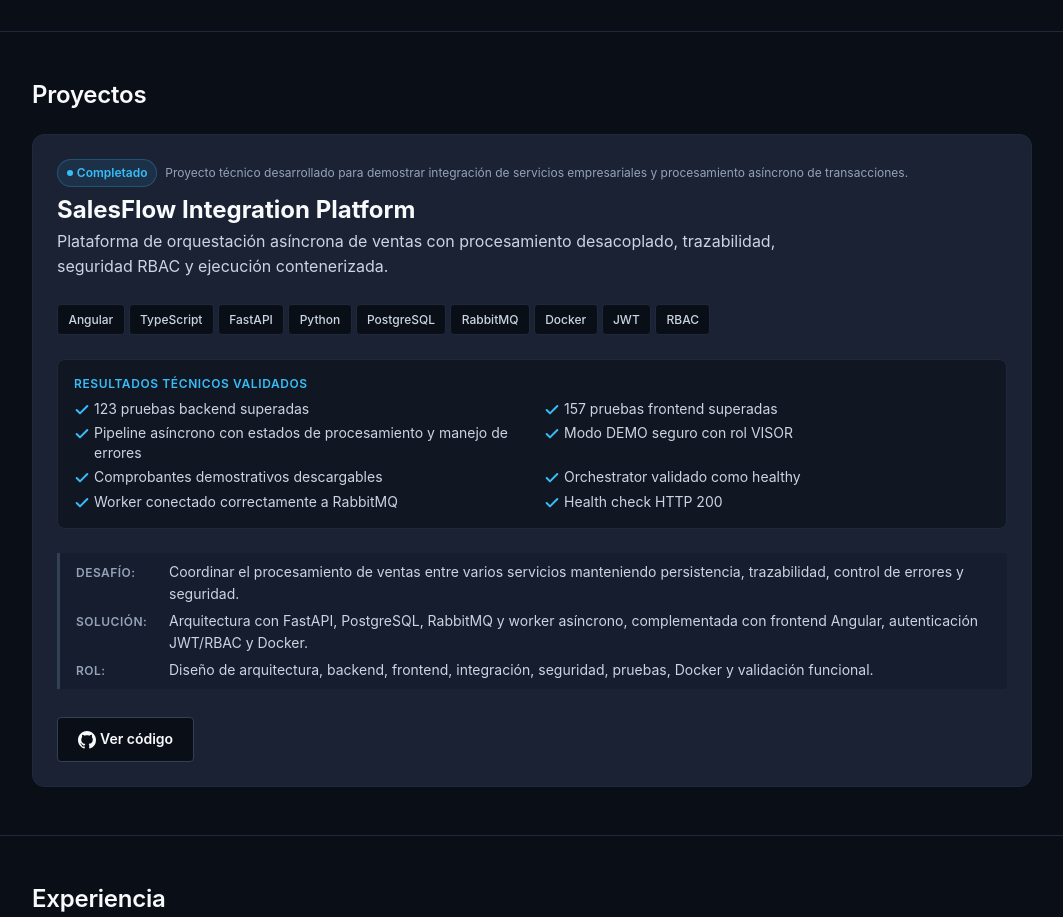
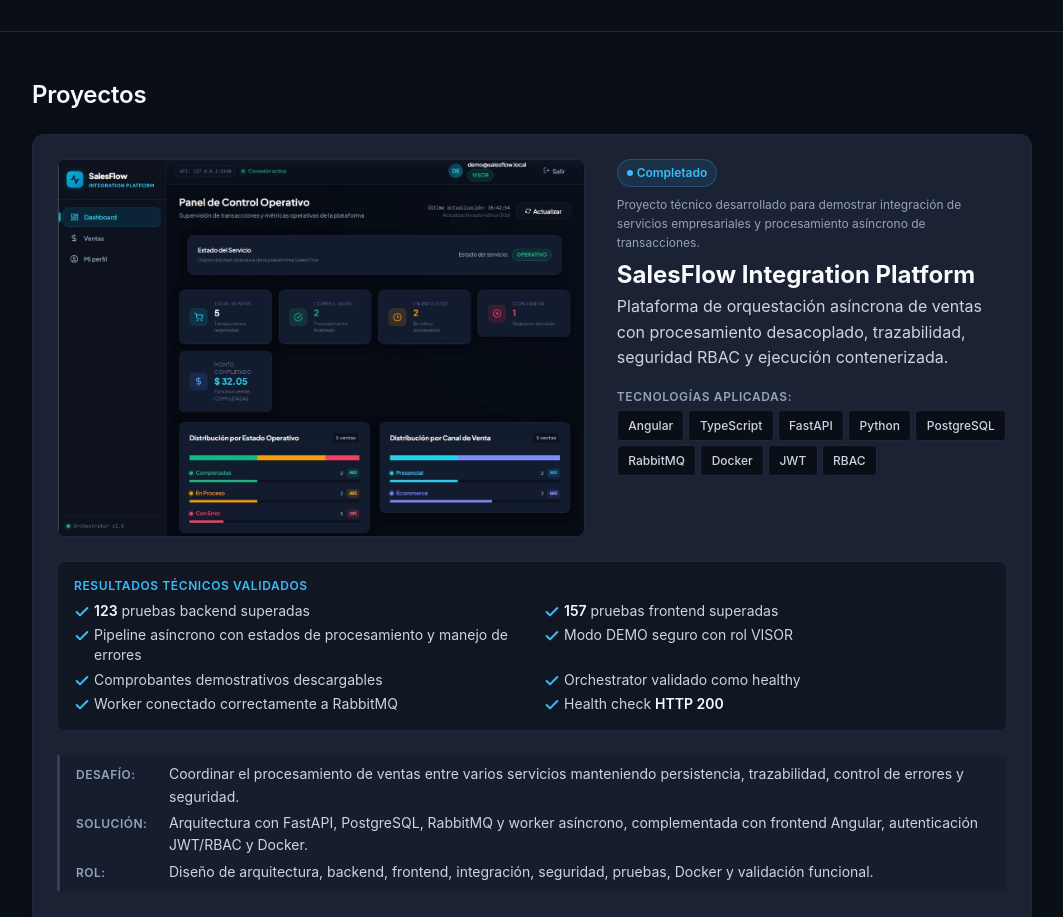
Before and after one commit to OmarHrock/omarhrock.github.io, an Astro site: page / in a window 1280 px wide. Shown: the part 460-1377 px from the top of the page, without its empty margins (108-1171 px from the left). Built offline with nearby package versions, Linux system fonts and the light colour scheme; Astro itself is replaced by a stand-in of ours.

Commit message:
feat: integracion de  SalesFlow

```diff
--- a/src/components/common/BackToTop.astro
+++ b/src/components/common/BackToTop.astro
@@ -29,7 +29,7 @@
     font-size: var(--text-base);
     font-weight: var(--font-weight-semibold);
     box-shadow: 0 4px 12px rgba(0, 0, 0, 0.3);
-    transition: opacity 0.2s ease, visibility 0.2s ease, background-color 0.2s ease, border-color 0.2s ease;
+    transition: opacity 0.2s ease, visibility 0.2s ease, background-color 0.2s ease, border-color 0.2s ease, transform 0.2s ease;
   }
 
   /* Estado mejorado por JavaScript: se oculta arriba y aparece con scroll */
@@ -49,6 +49,7 @@
     background-color: var(--color-bg-surface);
     border-color: var(--color-accent);
     color: var(--color-accent);
+    transform: translateY(-2px);
   }
 
   .back-to-top:focus-visible {
@@ -59,6 +60,9 @@
   @media (prefers-reduced-motion: reduce) {
     .back-to-top {
       transition: none;
+    }
+    .back-to-top:hover {
+      transform: none;
     }
   }
 
--- a/src/components/experience/ExperienceItem.astro
+++ b/src/components/experience/ExperienceItem.astro
@@ -132,8 +132,8 @@ if (experience.current) {
   }
 
   .experience-item.is-compact .responsibility-item {
-    font-size: var(--text-xs);
-    color: var(--color-text-muted);
+    font-size: var(--text-sm);
+    color: var(--color-text-secondary);
   }
 
   .experience-header {
@@ -169,7 +169,7 @@ if (experience.current) {
   }
 
   .period-text {
-    color: var(--color-text-muted);
+    color: var(--color-text-secondary);
     font-family: var(--font-family-mono);
     font-size: var(--text-xs);
   }
@@ -207,7 +207,7 @@ if (experience.current) {
     font-size: var(--text-xs);
     font-weight: var(--font-weight-semibold);
     text-transform: uppercase;
-    letter-spacing: 0.04em;
+    letter-spacing: 0.05em;
     color: var(--color-text-muted);
   }
 
--- a/src/components/projects/ProjectCard.astro
+++ b/src/components/projects/ProjectCard.astro
@@ -17,10 +17,34 @@ const statusLabels: Record<Project['status'], string> = {
 const statusText = statusLabels[project.status] ?? 'Proyecto';
 const hasImages = Boolean(project.images && project.images.length > 0);
 const titleId = `project-${project.id}-title`;
+
+// Función para resaltar sutilmente números y estados clave sin añadir JS de cliente
+function formatResultText(text: string): string {
+  return text.replace(
+    /\b(123|157|HTTP 200)\b/g,
+    '<strong class="metric-highlight">$1</strong>'
+  );
+}
 ---
 
-<article class="project-card" aria-labelledby={titleId}>
-  <!-- Encabezado: Metadatos, Título y Descripción -->
+<article class={`project-card ${hasImages ? 'has-media' : 'no-media'}`} aria-labelledby={titleId}>
+  <!-- Bloque superior: Split (Imagen 1.15fr / Resumen + Tecnologías 0.85fr en >= 900px) -->
+  <div class="card-hero-split">
+    {hasImages && (
+      <figure class="project-media">
+        <img
+          src={project.images![0]}
+          alt={`Captura completa de la interfaz de ${project.title}`}
+          width="1270"
+          height="909"
+          loading="lazy"
+          decoding="async"
+          class="project-image"
+        />
+      </figure>
+    )}
+
+    <div class="project-summary-col">
       <header class="card-header">
         <div class="header-top">
           <span class={`status-badge status-${project.status}`}>
@@ -36,22 +60,9 @@ const titleId = `project-${project.id}-title`;
         <p class="project-description">{project.shortDescription}</p>
       </header>
 
-  <!-- Imagen opcional (solo se renderiza cuando existen imágenes físicas configuradas) -->
-  {hasImages && (
-    <figure class="project-media">
-      <img
-        src={project.images![0]}
-        alt={`Captura representativa de ${project.title}`}
-        loading="lazy"
-        decoding="async"
-        class="project-image"
-      />
-    </figure>
-  )}
-
-  <!-- Tecnologías principales (alta escaneabilidad) -->
       {project.technologies && project.technologies.length > 0 && (
         <div class="technologies-block">
+          <span class="tech-label">Tecnologías aplicadas:</span>
           <ul class="tech-list" aria-label={`Tecnologías utilizadas en ${project.title}`}>
             {project.technologies.map((tech) => (
               <li class="tech-item">{tech}</li>
@@ -59,8 +70,10 @@ const titleId = `project-${project.id}-title`;
           </ul>
         </div>
       )}
+    </div>
+  </div>
 
-  <!-- Resultados técnicos validados (alto impacto para reclutadores) -->
+  <!-- Resultados técnicos validados (alto impacto visual con escaneo rápido) -->
   {project.results && project.results.length > 0 && (
     <div class="results-section">
       <h4 class="section-subtitle">Resultados técnicos validados</h4>
@@ -70,7 +83,7 @@ const titleId = `project-${project.id}-title`;
             <svg class="check-icon" width="16" height="16" viewBox="0 0 16 16" fill="none" aria-hidden="true">
               <path d="M13.3334 4L6.00008 11.3333L2.66675 8" stroke="currentColor" stroke-width="2" stroke-linecap="round" stroke-linejoin="round"/>
             </svg>
-            <span>{result}</span>
+            <span class="result-text" set:html={formatResultText(result)} />
           </li>
         ))}
       </ul>
@@ -142,11 +155,33 @@ const titleId = `project-${project.id}-title`;
     display: flex;
     flex-direction: column;
     gap: var(--space-lg);
-    transition: border-color var(--transition-normal);
+    box-shadow: 0 4px 20px rgba(0, 0, 0, 0.2);
   }
 
   .project-card:hover {
     border-color: var(--color-border-subtle);
+  }
+
+  /* Split Layout para Desktop con Imagen */
+  .card-hero-split {
+    display: flex;
+    flex-direction: column;
+    gap: var(--space-md);
+  }
+
+  @media (min-width: 900px) {
+    .project-card.has-media .card-hero-split {
+      display: grid;
+      grid-template-columns: minmax(0, 1.15fr) minmax(0, 0.85fr);
+      gap: var(--space-xl);
+      align-items: start;
+    }
+  }
+
+  .project-summary-col {
+    display: flex;
+    flex-direction: column;
+    gap: var(--space-md);
   }
 
   /* Encabezado */
@@ -211,26 +246,41 @@ const titleId = `project-${project.id}-title`;
     max-width: 75ch;
   }
 
-  /* Media / Imagen opcional */
+  /* Media / Imagen con object-fit contain para preservar interfaz completa */
   .project-media {
     margin: 0;
     border-radius: var(--radius-md);
     overflow: hidden;
     border: 1px solid var(--color-border);
-    background-color: var(--color-bg-surface-elevated);
+    background-color: #080c14;
+    aspect-ratio: 1270 / 909;
+    display: flex;
+    align-items: center;
+    justify-content: center;
   }
 
   .project-image {
     width: 100%;
-    height: auto;
-    aspect-ratio: 16 / 9;
-    object-fit: cover;
+    height: 100%;
+    aspect-ratio: 1270 / 909;
+    object-fit: contain;
     display: block;
   }
 
   /* Tecnologías */
   .technologies-block {
     margin: 0;
+    display: flex;
+    flex-direction: column;
+    gap: var(--space-xs);
+  }
+
+  .tech-label {
+    font-size: var(--text-xs);
+    font-weight: var(--font-weight-semibold);
+    text-transform: uppercase;
+    letter-spacing: 0.05em;
+    color: var(--color-text-muted);
   }
 
   .tech-list {
@@ -367,13 +417,15 @@ const titleId = `project-${project.id}-title`;
     text-decoration: none;
     min-height: 44px;
     cursor: pointer;
-    transition: background-color var(--transition-fast), border-color var(--transition-fast), color var(--transition-fast);
+    transition: background-color var(--transition-fast), border-color var(--transition-fast), color var(--transition-fast), transform var(--transition-fast), box-shadow var(--transition-fast);
   }
 
   .btn-code:hover {
     background-color: var(--color-bg-surface-elevated);
     border-color: var(--color-accent);
     color: var(--color-accent);
+    transform: translateY(-1px);
+    box-shadow: 0 4px 12px rgba(56, 189, 248, 0.15);
   }
 
   .btn-code:focus-visible {
@@ -399,16 +451,31 @@ const titleId = `project-${project.id}-title`;
     text-decoration: none;
     min-height: 44px;
     cursor: pointer;
-    transition: background-color var(--transition-fast), border-color var(--transition-fast);
+    transition: background-color var(--transition-fast), border-color var(--transition-fast), transform var(--transition-fast), box-shadow var(--transition-fast);
   }
 
   .btn-demo:hover {
     background-color: var(--color-accent-hover);
     border-color: var(--color-accent-hover);
+    transform: translateY(-1px);
+    box-shadow: 0 4px 12px rgba(56, 189, 248, 0.25);
   }
 
   .btn-demo:focus-visible {
     outline: var(--focus-outline);
     outline-offset: var(--focus-offset);
   }
+
+  /* Énfasis en métricas clave de resultados */
+  :global(.metric-highlight) {
+    color: var(--color-text-primary);
+    font-weight: var(--font-weight-semibold);
+  }
+
+  @media (prefers-reduced-motion: reduce) {
+    .btn-code:hover,
+    .btn-demo:hover {
+      transform: none;
+    }
+  }
 </style>
--- a/src/components/sections/Contact.astro
+++ b/src/components/sections/Contact.astro
@@ -74,17 +74,28 @@ const linkedIn = socialLinks.find((link) => link.name.toLowerCase() === 'linkedi
     justify-content: space-between;
     gap: var(--space-md);
     text-decoration: none;
-    transition: border-color 0.2s ease, background-color 0.2s ease;
+    transition: border-color 0.2s ease, background-color 0.2s ease, transform 0.2s ease, box-shadow 0.2s ease;
   }
 
   .contact-card:hover {
     border-color: var(--color-border-subtle);
     background-color: var(--color-bg-surface-elevated);
+    transform: translateY(-1px);
+    box-shadow: 0 4px 16px rgba(0, 0, 0, 0.25);
   }
 
   .contact-card:focus-visible {
     outline: var(--focus-outline);
     outline-offset: var(--focus-offset);
+  }
+
+  @media (prefers-reduced-motion: reduce) {
+    .contact-card {
+      transition: none;
+    }
+    .contact-card:hover {
+      transform: none;
+    }
   }
 
   .channel-content {
--- a/src/components/sections/Technologies.astro
+++ b/src/components/sections/Technologies.astro
@@ -141,7 +141,7 @@ const complementarySkills = skills.filter(
     font-size: var(--text-xs);
     font-weight: var(--font-weight-semibold);
     text-transform: uppercase;
-    letter-spacing: 0.04em;
+    letter-spacing: 0.05em;
     color: var(--color-text-muted);
     margin: 0;
   }
--- a/src/data/projects.ts
+++ b/src/data/projects.ts
@@ -37,5 +37,8 @@ export const projects: Project[] = [
     ],
     repositoryUrl: 'https://github.com/OmarHrock/salesflow-platform',
     status: 'completed',
+    images: [
+      '/projects/salesflow/dashboard.webp',
+    ],
   },
 ];
--- a/src/layouts/BaseLayout.astro
+++ b/src/layouts/BaseLayout.astro
@@ -42,9 +42,8 @@ const personSchema = {
     <meta name="author" content={siteMetadata.author} />
     <link rel="canonical" href={canonicalURL} />
 
-    <!-- Favicons -->
+    <!-- Favicon -->
     <link rel="icon" type="image/svg+xml" href="/favicon.svg" />
-    <link rel="alternate icon" href="/favicon.ico" />
 
     <!-- Open Graph / Facebook -->
     <meta property="og:type" content="website" />
```
Also changed, not shown: src/components/sections/Hero.astro (+12 -1 lines), public/favicon.ico (deleted), public/favicon.svg, public/projects/salesflow/dashboard.webp (added). Lines whose indentation alone changed are shown as unchanged.
